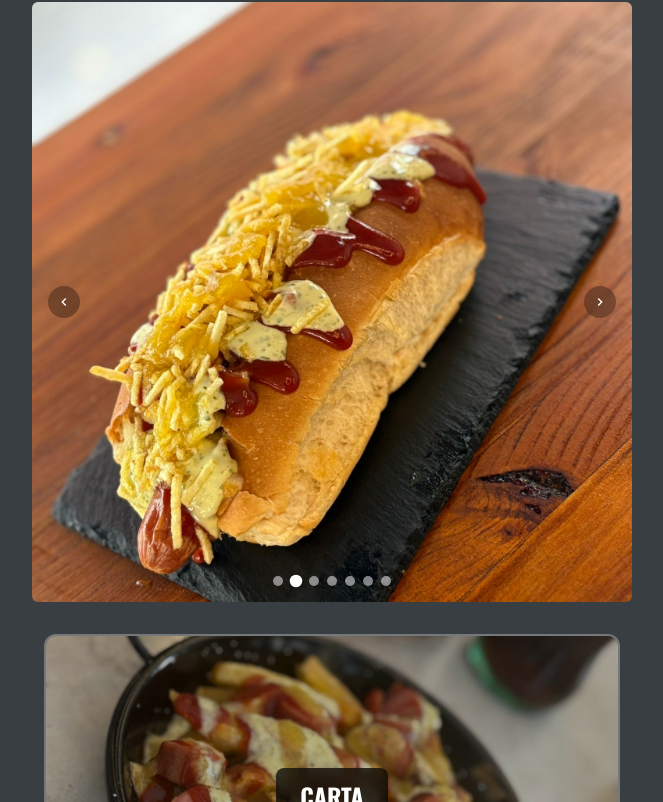
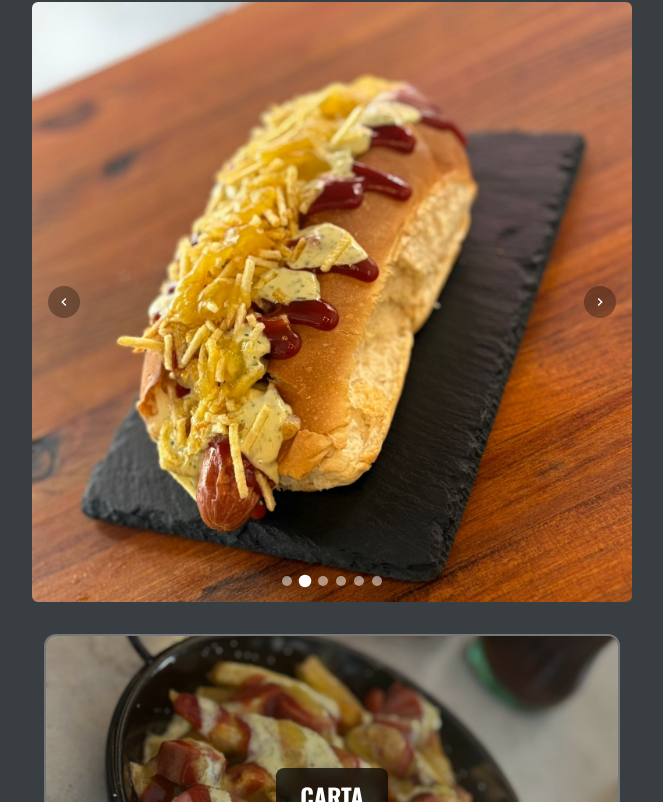
Before and after one commit to Degery71/carbon-guru, a Next.js app in the folder cg/: page / in a window 1280 px wide. Shown: the part 1351-2153 px from the top of the page, without its empty margins (308-971 px from the left). Built offline with nearby package versions, Linux system fonts and the light colour scheme.

Commit message:
Remove perrito1.jpeg and update image references
Deleted perrito1.jpeg from the compartir directory and removed its reference from the foodImages array in page.tsx. Updated perrito.jpeg with a new version.

```diff
--- a/cg/src/app/page.tsx
+++ b/cg/src/app/page.tsx
@@ -15,7 +15,6 @@ export default function Home() {
   const foodImages = [
     "/compartir/salchipapa.jpeg",
     "/compartir/perrito.jpeg",
-    "/compartir/perrito1.jpeg",
     "/compartir/maduro.jpeg",
     "/compartir/ceviche.jpeg",
     "/compartir/morcilla.jpeg",
```
Also changed, not shown: cg/public/compartir/perrito.jpeg, cg/public/compartir/perrito1.jpeg (deleted).
